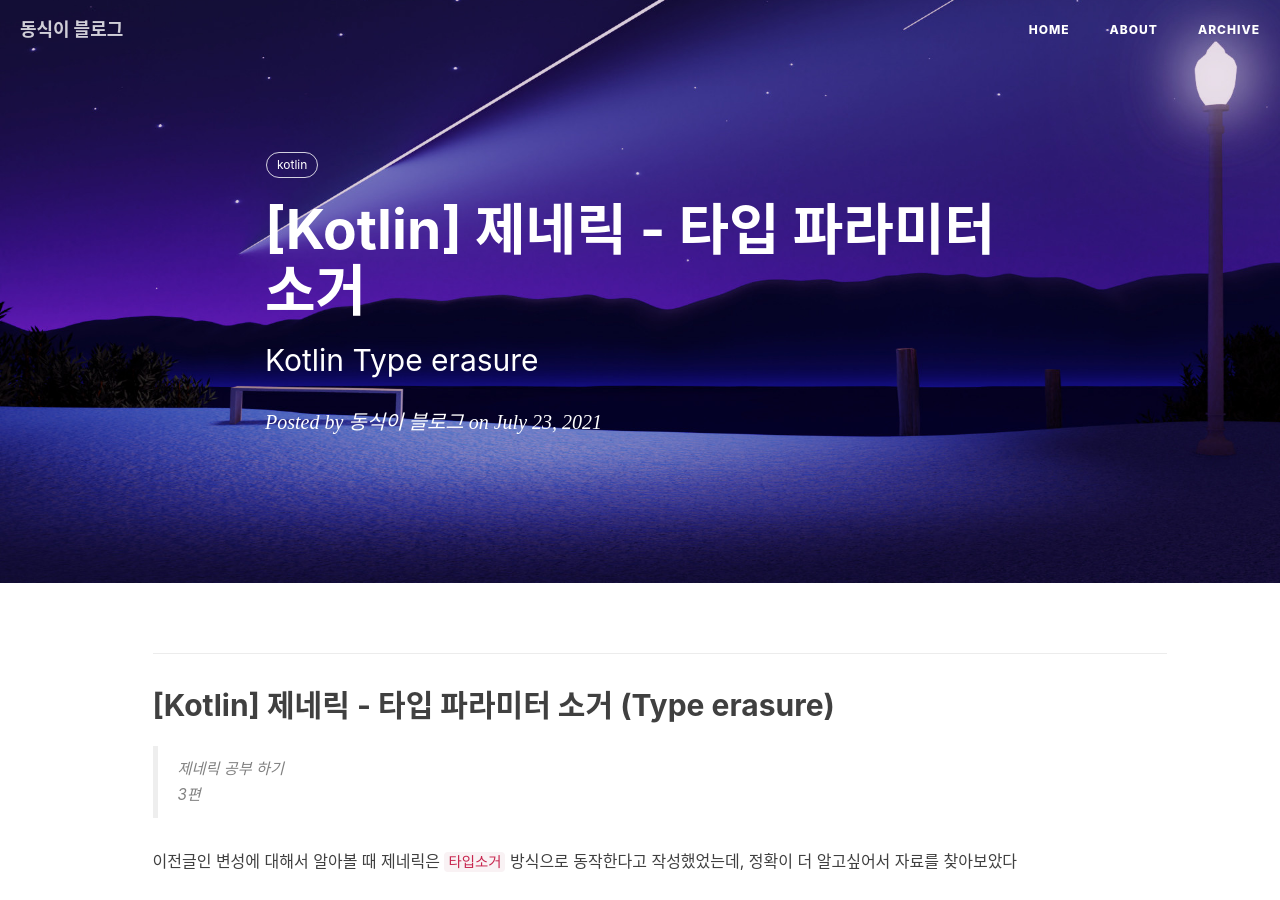
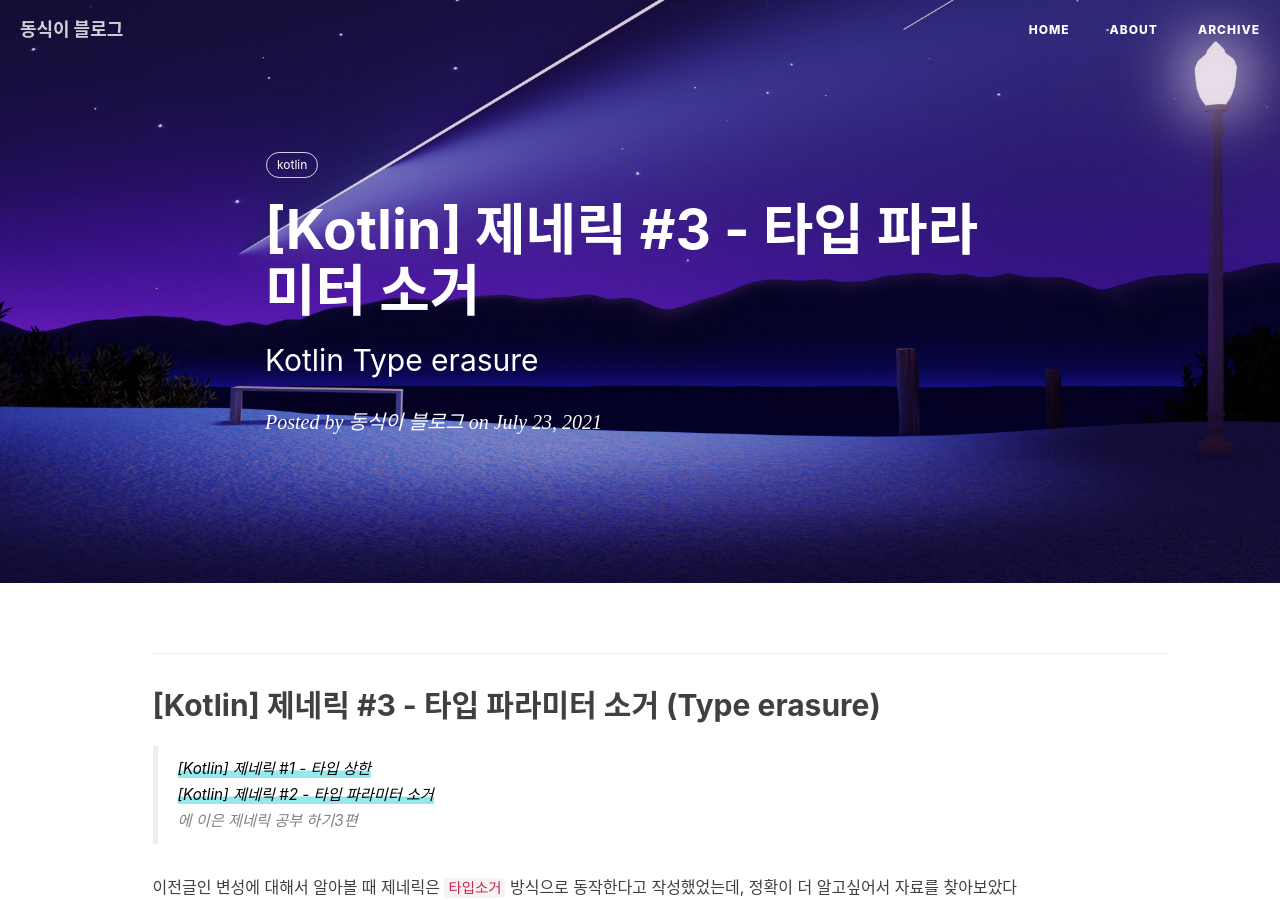
Before and after one commit to dongsik93/dongsik93.github.io, a Jekyll site: the page built from _posts/2021-07-24-til-kotlin-generic-type-erasure.md, in a window 1280 px wide and 900 px high. Built offline with Jekyll 4.4.1, drawn with Linux system fonts in a browser that asks for light colours; nearby versions of some CDN libraries; comment, search, counter and statistics services are not loaded.

Commit message:
edit generic post

```diff
--- a/_posts/2021-07-24-til-kotlin-generic-type-erasure.md
+++ b/_posts/2021-07-24-til-kotlin-generic-type-erasure.md
@@ -1,6 +1,6 @@
 ---
 layout: post
-title: "[Kotlin] 제네릭 - 타입 파라미터 소거"
+title: "[Kotlin] 제네릭 #3 - 타입 파라미터 소거"
 subtitle: "Kotlin Type erasure"
 date: 2021-07-24 00:30:00 +0900
 categories: til
@@ -10,11 +10,15 @@ comments: true
 
 
 
-## **[Kotlin] 제네릭 - 타입 파라미터 소거 (Type erasure)**
+## **[Kotlin] 제네릭 #3 - 타입 파라미터 소거 (Type erasure)**
 
-> 제네릭 공부 하기
+
+
+> [[Kotlin] 제네릭 #1 - 타입 상한](https://dongsik93.github.io/til/2021/07/16/til-kotlin-generic-type-upper-bound/){: class="underlineFill"}
 >
-> 3편
+> [[Kotlin] 제네릭 #2 - 타입 파라미터 소거](https://dongsik93.github.io/til/2021/07/23/til-kotlin-generic-type-erasure/){: class="underlineFill"}
+>
+> 에 이은 제네릭 공부 하기3편
 
 
 
```
Also changed, not shown: _posts/2021-07-16-til-kotlin-generic-type-upper-bound.md (+4 -2 lines), _posts/2021-07-18-til-kotlin-generic-variance.md (+8 -2 lines).
